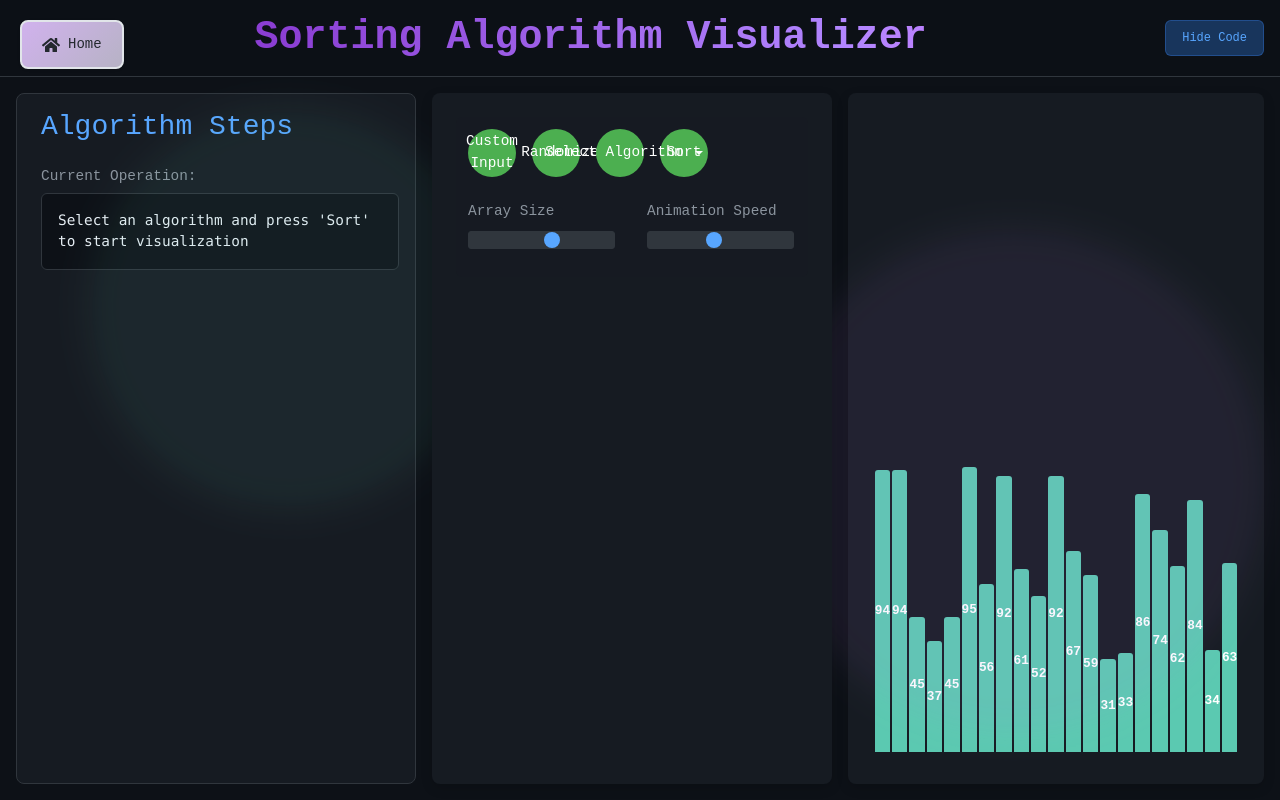
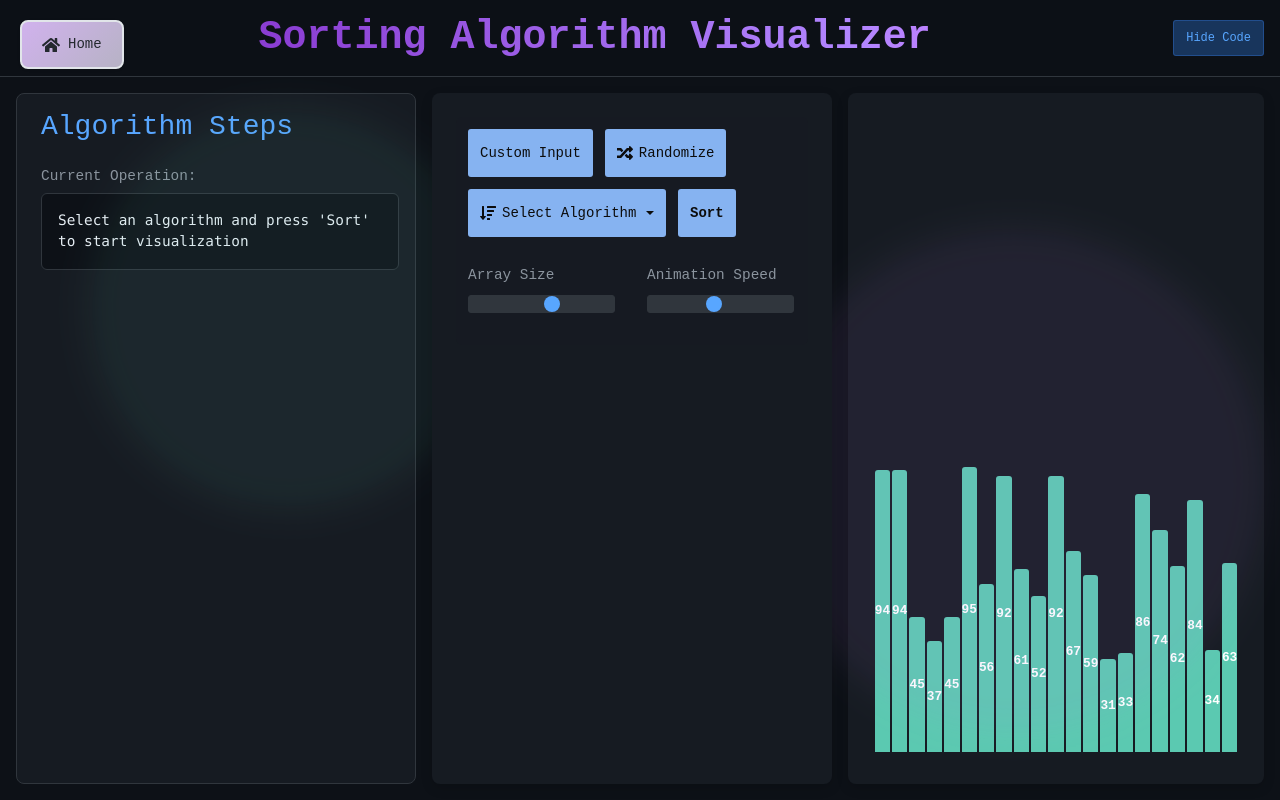
Before and after one commit to sa7vic/DSA-Website, a React (Vite) app: page /sorting in a window 1280 px wide. Built offline with nearby package versions, Linux system fonts and the light colour scheme; a web font is replaced by a local one.

Commit message:
sorting is fixed and sorted

```diff
--- a/src/features/sorting/styles/Sorting.css
+++ b/src/features/sorting/styles/Sorting.css
@@ -24,17 +24,18 @@
 .home-button {
   display: flex;
   align-items: center;
-  gap: 8px;
-  padding: 12px 20px;
+  gap: 6px; /* Reduced gap */
+  padding: 10px 16px; /* Reduced padding */
   background-color: #ffffff;
   border: 2px solid #e1e5e9;
-  border-radius: 8px;
+  border-radius: 3px; /* More rectangular */
   color: #24292f;
   text-decoration: none;
   font-size: 14px;
   font-weight: 500;
   transition: all 0.2s ease;
   box-shadow: 0 1px 3px rgba(0, 0, 0, 0.1);
+  width: fit-content; /* Fit to content */
 }
 
 .home-button span {
@@ -69,13 +70,14 @@
   display: flex;
   align-items: center;
   justify-content: center;
-  padding: 0.5rem 1rem;
-  border-radius: 6px;
+  padding: 8px 12px; /* Reduced padding */
+  border-radius: 3px; /* More rectangular */
   color: #58a6ff;
   background-color: rgba(56, 139, 253, 0.1);
   border: 1px solid rgba(56, 139, 253, 0.3);
   cursor: pointer;
   transition: all 0.2s ease;
+  width: fit-content; /* Fit to content */
 }
 
 .code-panel-toggle:hover {
@@ -239,7 +241,7 @@
 
 /* Controls */
 .sorting-controls {
-  background-color: #161b22;
+  background-color: #161b22; /* Dark background for the controls panel */
   border-radius: 8px;
   padding: 1.5rem;
   box-shadow: 0 4px 12px rgba(0, 0, 0, 0.15);
@@ -281,105 +283,199 @@
 
 .control-group {
   display: flex;
-  gap: 1rem;
-  margin-bottom: 1rem;
+  gap: 0.75rem; /* Slightly reduced gap for a tighter look */
+  margin-bottom: 1.25rem; /* Increased margin for better separation */
   flex-wrap: wrap;
   align-items: center;
-  justify-content: center;
+  /* justify-content: center; // Removing this to allow more natural alignment */
 }
 
+/* General Button Styling - More rectangular and tighter fit */
 .control-button {
-  display: flex;
-  align-items: center;
-  justify-content: center;
-  gap: 8px;
-  background-color: #21262d;
-  color: #c9d1d9;
+  display: inline-flex!important;
+  align-items: center!important;
+  flex-shrink: 0;
+  justify-content:center;
+  gap: 6px; /* Reduced gap */
+  background-color: #86b3f1 !important;
+  color: #0c0c0c!important; /* Darker text for better contrast */
   border: 1px solid #30363d;
-  padding: 0.75rem 1.25rem;
-  font-family: inherit;
-  font-size: 0.9rem;
-  border-radius: 6px;
-  cursor: pointer;
-  transition: all 0.2s ease;
+  padding: 8px 12px; /* Reduced padding for tighter fit */
+  font-family: "JetBrains Mono", monospace;
+  font-size: 0.875rem;
+  font-weight: 500;
+  border-radius: 3px !important; /* More rectangular - reduced from 6px */
+  cursor: pointer !important;
+  transition: all 0.2s ease-in-out!important;
+  text-decoration: none !important;
+  white-space: nowrap !important; /* Prevent text wrapping */
+  min-width: auto !important; /* Allow button to shrink to text size */
+  width: fit-content !important; /* Fit to content size */
 }
 
 .control-button:hover:not(:disabled) {
-  background-color: #30363d;
-  transform: translateY(-2px);
+  background-color: #30363d; /* Darken on hover */
+  border-color: #444c56; /* Slightly lighter border on hover */
+  transform: translateY(-1px); /* Subtle lift effect */
+  box-shadow: 0 2px 4px rgba(0,0,0,0.1);
+}
+
+.control-button:active:not(:disabled) {
+  background-color: #2a2f36; /* Slightly darker for active state */
+  transform: translateY(0px); /* Reset lift effect */
+  box-shadow: none;
 }
 
 .control-button:disabled {
-  opacity: 0.6;
+  opacity: 0.5;
   cursor: not-allowed;
+  background-color: #21262d; /* Keep background consistent but use opacity */
 }
 
+.control-button svg { /* If you plan to use SVG icons in buttons */
+  width: 16px;
+  height: 16px;
+}
+
+/* Primary action button (e.g., Sort) */
 .sort-button {
-  background-color: #238636;
-  border-color: #238636;
+  background-color: #238636; /* GitHub green */
+  border-color: #2ea043;
   color: white;
+  font-weight: 600; /* Bolder for primary action */
 }
 
 .sort-button:hover:not(:disabled) {
   background-color: #2ea043;
-  border-color: #2ea043;
+  border-color: #3fb950;
 }
 
-/* Dropdown */
+.sort-button:active:not(:disabled) {
+  background-color: #21732f;
+}
+
+
+/* Styles for the "Custom Input" feature */
+.custom-input-container {
+  display: flex;
+  align-items: center;
+  gap: 0.5rem;
+  flex-grow: 1; /* Allow it to take available space if needed */
+}
+
+.custom-input-field {
+  flex-grow: 1;
+  padding: 10px 12px;
+  background-color: #0d1117; /* Darker input background */
+  border: 1px solid #30363d;
+  border-radius: 6px;
+  color: #c9d1d9;
+  font-family: "JetBrains Mono", monospace;
+  font-size: 0.875rem;
+  min-width: 200px; /* Ensure it has a decent minimum width */
+}
+
+.custom-input-field:focus {
+  outline: none;
+  border-color: #58a6ff; /* Highlight color on focus */
+  box-shadow: 0 0 0 2px rgba(88, 166, 255, 0.2);
+}
+
+/* Apply button for custom input - can be a variation of control-button */
+.apply-input-button {
+  background-color: #1f6feb; /* GitHub blue for secondary actions */
+  border-color: #388bfd;
+  color: white;
+}
+
+.apply-input-button:hover:not(:disabled) {
+  background-color: #388bfd;
+  border-color: #58a6ff;
+}
+
+/* Cancel button for custom input - can be a more subtle variation */
+.cancel-input-button {
+  background-color: #6e7681; /* GitHub gray */
+  border-color: #8b949e;
+  color: white;
+}
+
+.cancel-input-button:hover:not(:disabled) {
+  background-color: #8b949e;
+  border-color: #acb5bf;
+}
+
+
+/* Dropdown Toggle Button */
+.dropdown-toggle {
+  background-color: #21262d; /* Consistent with other control buttons */
+  /* border-color: #30363d; // Inherits from .control-button */
+  /* color: #c9d1d9; // Inherits from .control-button */
+}
+
+.dropdown-toggle:hover:not(:disabled) {
+  background-color: #30363d;
+  /* border-color: #444c56; // Inherits from .control-button */
+}
+
+.dropdown-toggle.active { /* Style when dropdown is open */
+  background-color: #30363d;
+  border-color: #58a6ff; /* Highlight to indicate active state */
+}
+
 .algorithm-dropdown {
   position: relative;
 }
 
-/* Select Algorithm button */
-.dropdown-toggle {
-  background-color: #0d1992;
-  border-color: #1642bd;
-  color: white;
-  font-weight: 500;
+.algorithm-dropdown-content {
+  position: absolute;
+  top: calc(100% + 6px); /* Slightly more space */
+  left: 0;
+  background-color: #161b22; /* Darker background for dropdown menu */
+  border: 1px solid #30363d;
+  border-radius: 6px;
+  width: max-content; /* Adjust width to content */
+  min-width: 200px;
+  z-index: 100;
+  box-shadow: 0 8px 24px rgba(0, 0, 0, 0.2); /* Softer, more modern shadow */
+  padding: 0.5rem 0; /* Padding for the dropdown container */
+  opacity: 0; /* Start hidden for animation */
+  transform: translateY(5px); /* Start slightly lower for animation */
+  visibility: hidden;
+  transition: opacity 0.2s ease, transform 0.2s ease, visibility 0.2s;
 }
 
-.dropdown-toggle:hover:not(:disabled) {
-  background-color: #1d2cb5;
-  border-color: #2255d9;
-}
-
-.dropdown-toggle.active {
-  background-color: #1d2cb5;
-  border-color: #58a6ff;
-}
-
-.algorithm-dropdown-content {
-  position: absolute;
-  top: calc(100% + 4px);
-  left: 0;
-  background-color: #161b22;
-  border: 1px solid #30363d;
-  border-radius: 6px;
-  width: 200px;
-  z-index: 100;
-  box-shadow: 0 8px 16px rgba(0, 0, 0, 0.15);
-  display: none;
-  overflow: hidden;
-}
-
-.algorithm-dropdown:hover .algorithm-dropdown-content {
-  display: block;
+.algorithm-dropdown:hover .algorithm-dropdown-content,
+.algorithm-dropdown .dropdown-toggle.active + .algorithm-dropdown-content { /* Show on hover or when active */
+  opacity: 1;
+  transform: translateY(0);
+  visibility: visible;
 }
 
 .algorithm-dropdown-content button {
   width: 100%;
   text-align: left;
-  padding: 0.75rem 1rem;
+  padding: 8px 12px; /* Reduced padding */
   background-color: transparent;
   border: none;
   color: #c9d1d9;
   cursor: pointer;
-  font-family: inherit;
-  font-size: 0.9rem;
+  font-family: "JetBrains Mono", monospace;
+  font-size: 0.875rem;
+  transition: background-color 0.15s ease, color 0.15s ease;
+  display: block;
+  border-radius: 2px; /* Slightly rounded for dropdown items */
 }
 
 .algorithm-dropdown-content button:hover {
-  background-color: #30363d;
+  background-color: #58a6ff; /* Accent color on hover */
+  color: white; /* White text on accent hover */
+}
+
+.algorithm-dropdown-content button.active-algorithm {
+  background-color: rgba(88, 166, 255, 0.15); /* Subtle highlight for active algorithm */
+  color: #58a6ff;
+  font-weight: 600;
 }
 
 /* Sliders */
@@ -509,9 +605,9 @@
   background-color: rgba(56, 139, 253, 0.1);
   border: 1px solid rgba(56, 139, 253, 0.3);
   color: #58a6ff;
-  padding: 0.5rem 1rem;
+  padding: 8px 12px; /* Reduced padding */
   font-size: 0.8rem;
-  border-radius: 6px;
+  border-radius: 3px; /* More rectangular */
   cursor: pointer;
   width: 100%;
   transition: all 0.2s ease;
```
